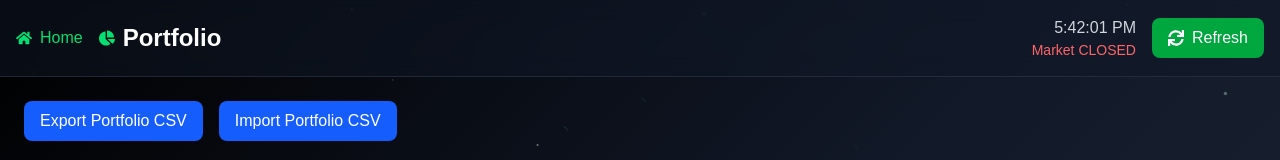
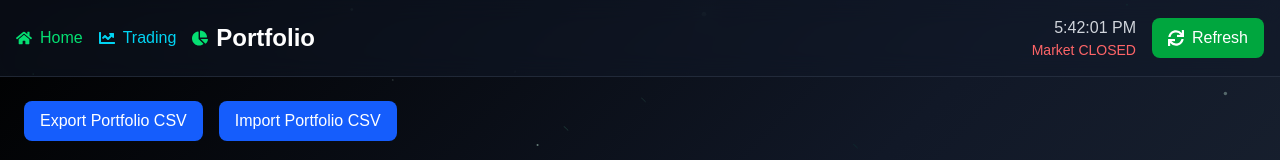
Before and after one commit to hemantmm/StockMarketAnalysis, a Next.js app in the folder frontend/: page /Portfolio in a window 1280 px wide. Shown: the top 160 px of the page. Built offline with nearby package versions, Linux system fonts and the light colour scheme; no server answers.

Commit message:
fix: updated portfolio page
Signed-off-by: Hemant M Mehta <hemant29mehta@gmail.com>

```diff
--- a/frontend/src/app/Portfolio/page.tsx
+++ b/frontend/src/app/Portfolio/page.tsx
@@ -3,7 +3,7 @@ import React, { useState, useEffect, useRef } from "react";
 import { useRouter } from "next/navigation";
 import {
   FaHome, FaChartPie, FaArrowUp, FaArrowDown,
-  FaRocket, FaSpinner, FaSync
+  FaRocket, FaSpinner, FaSync, FaChartLine
 } from "react-icons/fa";
 import { getPortfolio, getTradeHistory, getCurrentStockPrice } from "../services/tradingAPI";
 
@@ -301,6 +301,13 @@ const Portfolio = () => {
                 <FaHome />
                 <span className="hidden sm:inline">Home</span>
               </button>
+              <button
+                onClick={() => router.push('/Trading')}
+                className="flex items-center space-x-2 text-cyan-400 hover:text-cyan-300 transition-colors"
+              >
+                <FaChartLine />
+                <span className="hidden sm:inline">Trading</span>
+              </button>
               <div className="flex items-center space-x-2">
                 <FaChartPie className="text-green-400" />
                 <h1 className="text-2xl font-bold">Portfolio</h1>
```
